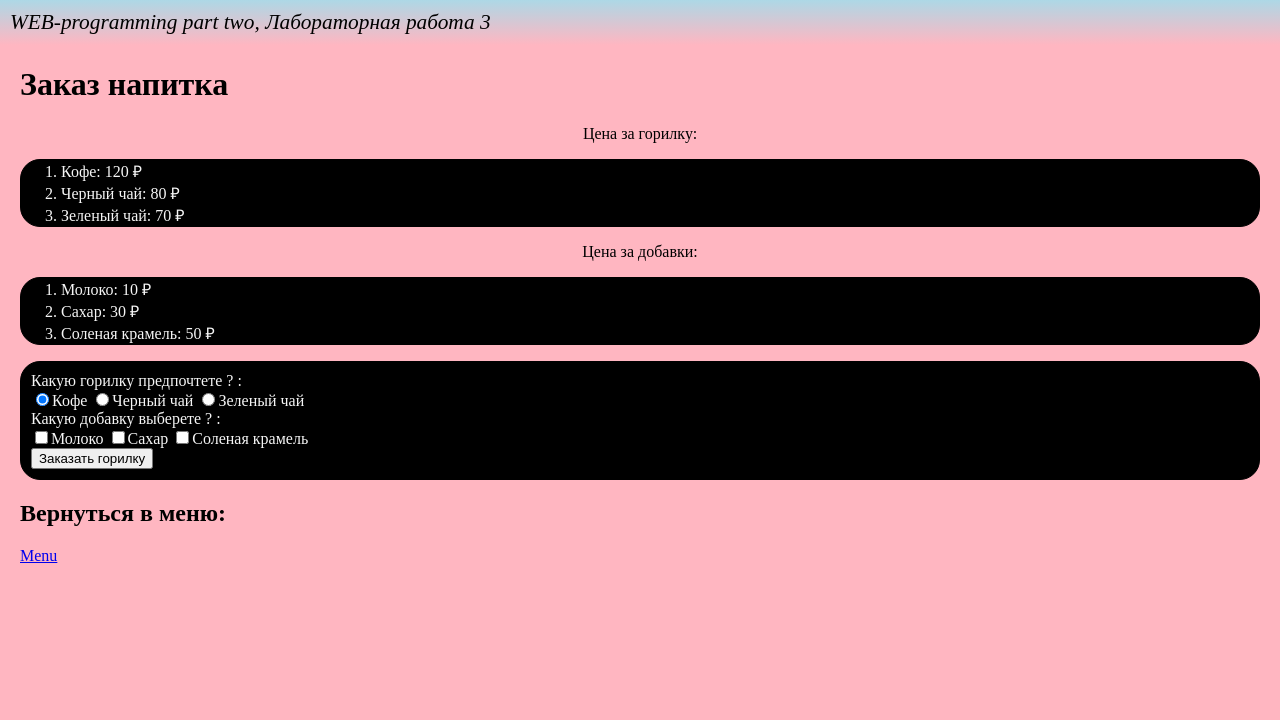
After one commit to Kashiraaa/wed-prog-lab-part-two, a Flask app: page /lab3/order in a window 1280 px wide. The commit adds this page. Shown: the top 720 px of the page. Run offline with Flask 3, Linux system fonts and the light colour scheme.

Commit message:
Выбор напитка

```diff
--- a/lab3.py
+++ b/lab3.py
@@ -18,3 +18,31 @@ def form1():
 
     sex = request.args.get('sex')
     return render_template('form1.html', user = user, age = age, sex = sex, errors = errors)
+
+@lab3.route ('/lab3/order')
+def order():
+    return render_template('order.html')
+
+@lab3.route ('/lab3/pay')
+def pay():
+    price = 0
+    drink = request.args.get('drink')
+    if drink == 'coffee':
+        price = 120
+    elif drink == 'black-tea':
+        price = 80
+    else:
+        price = 70
+
+    if request.args.get('milk') == 'on':
+        price += 10
+    if request.args.get('sugar') == 'on':
+        price += 30
+    if request.args.get('salt=caramel') == 'on':
+        price += 50
+
+    return render_template('pay.html', price = price)
+
+@lab3.route ('/lab3/success')
+def succs():
+    return render_template('success.html')
--- a/templates/lab3.html
+++ b/templates/lab3.html
@@ -6,6 +6,9 @@
     <h1>Формы</h1>
     <div>Тема лабораторной работы - Формы. Список сделанных страниц:</div>
     <ol>
-        <li><a href="/lab3/form1"> Форма</a></li>
+        <li><a href="/lab3/form1">Форма</a></li>
+    </ol>
+    <ol>
+        <li><a href="/lab3/order">Заказ сушняка</a></li>
     </ol>
 {% endblock %}
--- /dev/null
+++ b/templates/order.html
@@ -0,0 +1,53 @@
+{% extends "base.html" %}
+
+{% block lab %}Лабораторная работа 3{% endblock %}
+
+{% block main %}
+    <h1>Заказ напитка</h1>
+
+    <div style="text-align: center;">Цена за горилку:</div>
+    <ol style="border: 1px solid black; color: whitesmoke;
+                border-radius: 20px; background-color: black">
+        <li>Кофе: 120 &#x20bd</li>
+        <li>Черный чай: 80 &#x20bd</li>
+        <li>Зеленый чай: 70 &#x20bd</li>
+    </ol>
+
+    <div style="text-align: center;">Цена за добавки:</div>
+    <ol style="border: 1px solid black; color: whitesmoke;
+                border-radius: 20px;background-color: black">
+        <li>Молоко: 10 &#x20bd</li>
+        <li>Сахар: 30 &#x20bd</li>
+        <li>Соленая крамель: 50 &#x20bd</li>
+    </ol>
+
+    <form action="/lab3/pay" style="border: 1px solid black; color: whitesmoke;
+                                    border-radius: 20px;background-color: black;
+                                    padding: 10px">
+        <div>Какую горилку предпочтете ? :</div>
+        <lable>
+            <input type="radio" value="coffee" name="drink" checked>Кофе
+        </lable>
+        <lable>
+            <input type="radio" value="black-tea" name="drink" >Черный чай
+        </lable>
+        <lable>
+            <input type="radio" value="green-tea" name="drink" >Зеленый чай
+        </lable>
+
+        <div>Какую добавку выберете ? :</div>
+        <lable>
+            <input type="checkbox"  name="milk" >Молоко
+        </lable>
+        <lable>
+            <input type="checkbox"  name="sugar" >Сахар
+        </lable>
+        <lable>
+            <input type="checkbox"  name="salt-caramel" >Соленая крамель
+        </lable>
+
+        <div>
+            <button type="submit">Заказать горилку</button>
+        </div>
+    </form>
+{% endblock %}
```
Also changed, not shown: templates/pay.html (added, +34 -0 lines), templates/success.html (added, +14 -0 lines).
